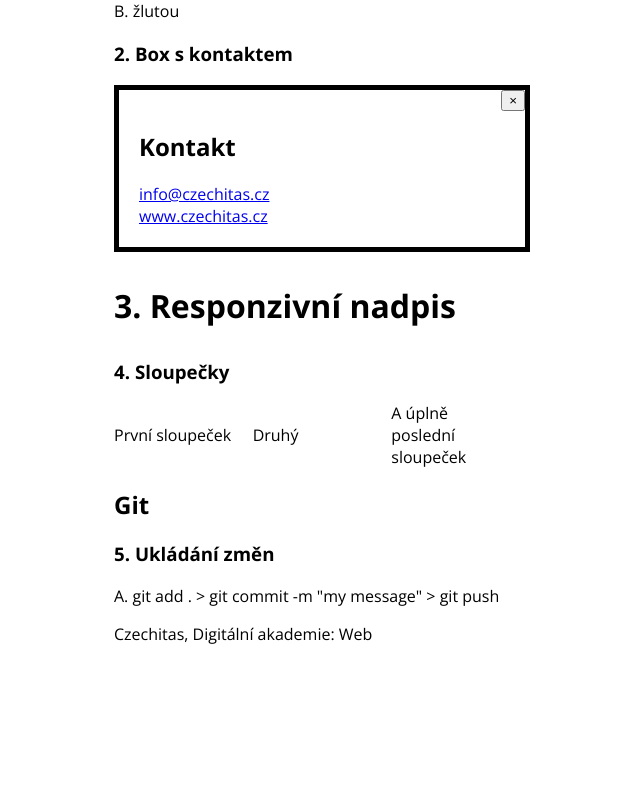
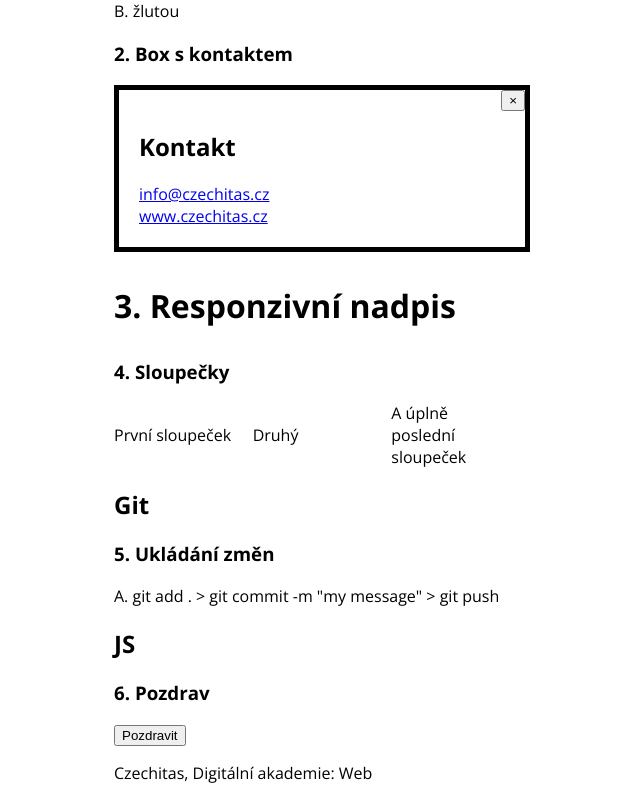
Before and after one commit to dukhnich/daweb-test, a React (Vite) app: page / in a window 1280 px wide. Shown: the part 266-1066 px from the top of the page, without its empty margins (318-958 px from the left). Before the commit the page ends 927 px from the top, so only its background shows below. Built offline with nearby package versions, Linux system fonts and the light colour scheme.

Commit message:
add 1 js task

```diff
--- /dev/null
+++ b/src/components/PartJs/index.jsx
@@ -0,0 +1,20 @@
+import { useEffect } from "react";
+
+const PartJs = () => {
+  useEffect(() => {
+    const sayHello = () => {
+      console.log("ahoj");
+    };
+    document.querySelector("#btn")?.addEventListener("click", sayHello);
+  }, []);
+  return (
+    <>
+      <h2>JS</h2>
+      <section>
+        <h3>6. Pozdrav</h3>
+        <button id="btn">Pozdravit</button>
+      </section>
+    </>
+  );
+};
+export default PartJs;
--- a/src/pages/HomePage/index.jsx
+++ b/src/pages/HomePage/index.jsx
@@ -1,6 +1,7 @@
-import './style.css';
-import PartCss from '../../components/PartCss';
-import PartGit from '../../components/PartGit';
+import "./style.css";
+import PartCss from "../../components/PartCss";
+import PartGit from "../../components/PartGit";
+import PartJs from "../../components/PartJs";
 export const HomePage = () => {
   return (
     <div className="container">
@@ -10,6 +11,7 @@ export const HomePage = () => {
       <main>
         <PartCss />
         <PartGit />
+        <PartJs />
       </main>
       <footer>
         <p>Czechitas, Digitální akademie: Web</p>
```
Also changed, not shown: src/index.jsx (+4 -6 lines).
